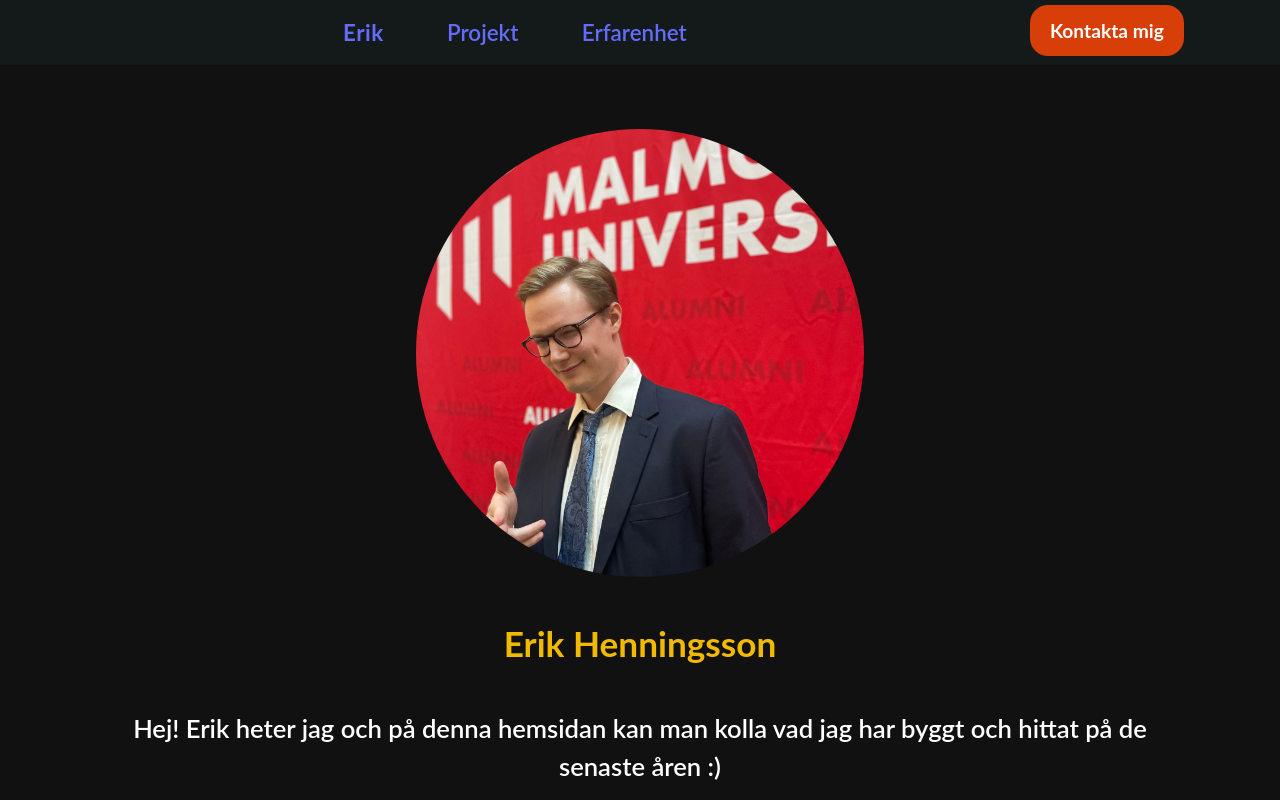
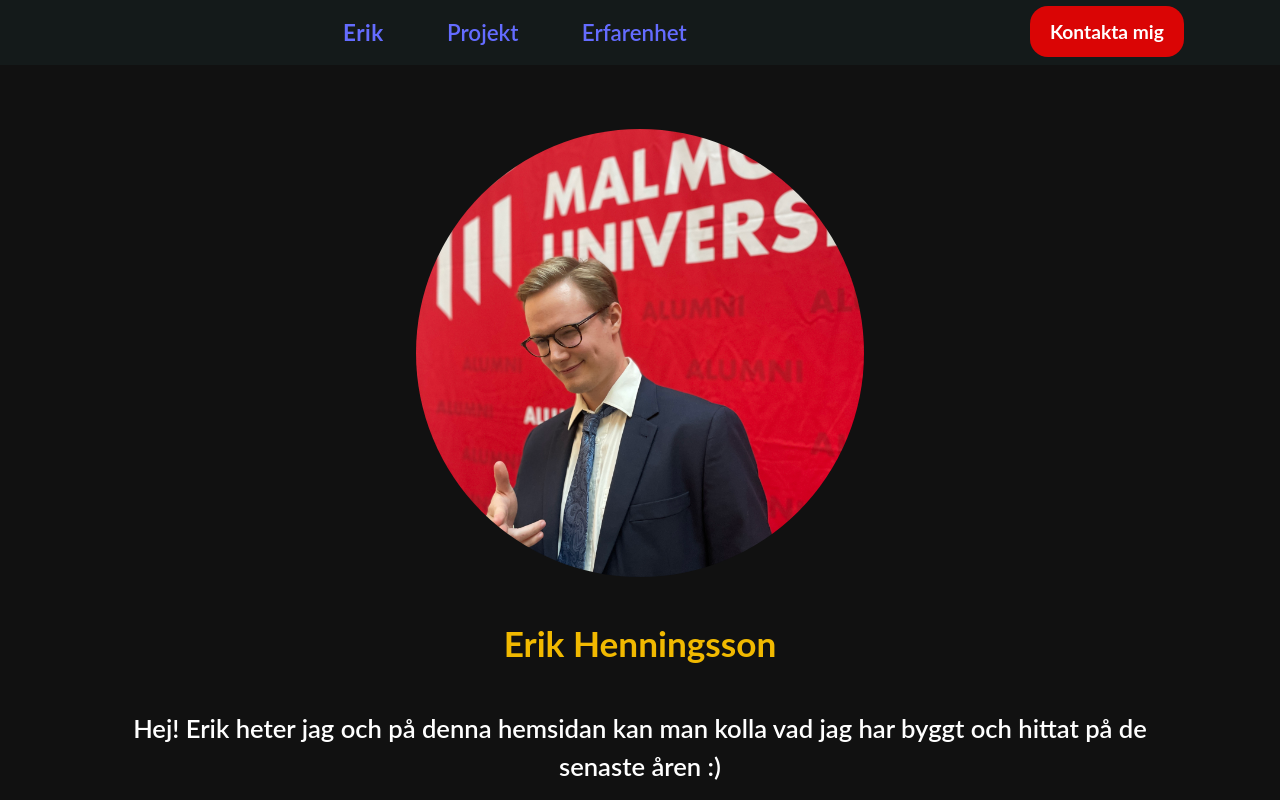
Before and after one commit to Godisstrut/Portfolio, a React (Vite) app in the folder portfolio/: page / in a window 1280 px wide. In both pictures the pointer is over the button "Kontakta mig". Shown: the top 800 px of the page. Built offline with nearby package versions, Linux system fonts and the light colour scheme.

Commit message:
Header styling
Small styling update for header links and button

```diff
--- a/portfolio/src/Components/Header.css
+++ b/portfolio/src/Components/Header.css
@@ -34,6 +34,7 @@
     font-size: 1.6em;
     padding: 0.7em 0.7em;
     font-weight: 600;
+    transition: 0.2s ease;
 }
 
 .nav a:hover {
@@ -56,9 +57,10 @@ button.contact {
 }
 
 button.contact:hover {
-    background-color: #d83f08;
+    background-color: #da0505;
     color: #fff;
-    transform: translateY(-2px);
+    transform: translateY(-1px);
+
 }
 
 @media (max-width: 2000px) {
```
